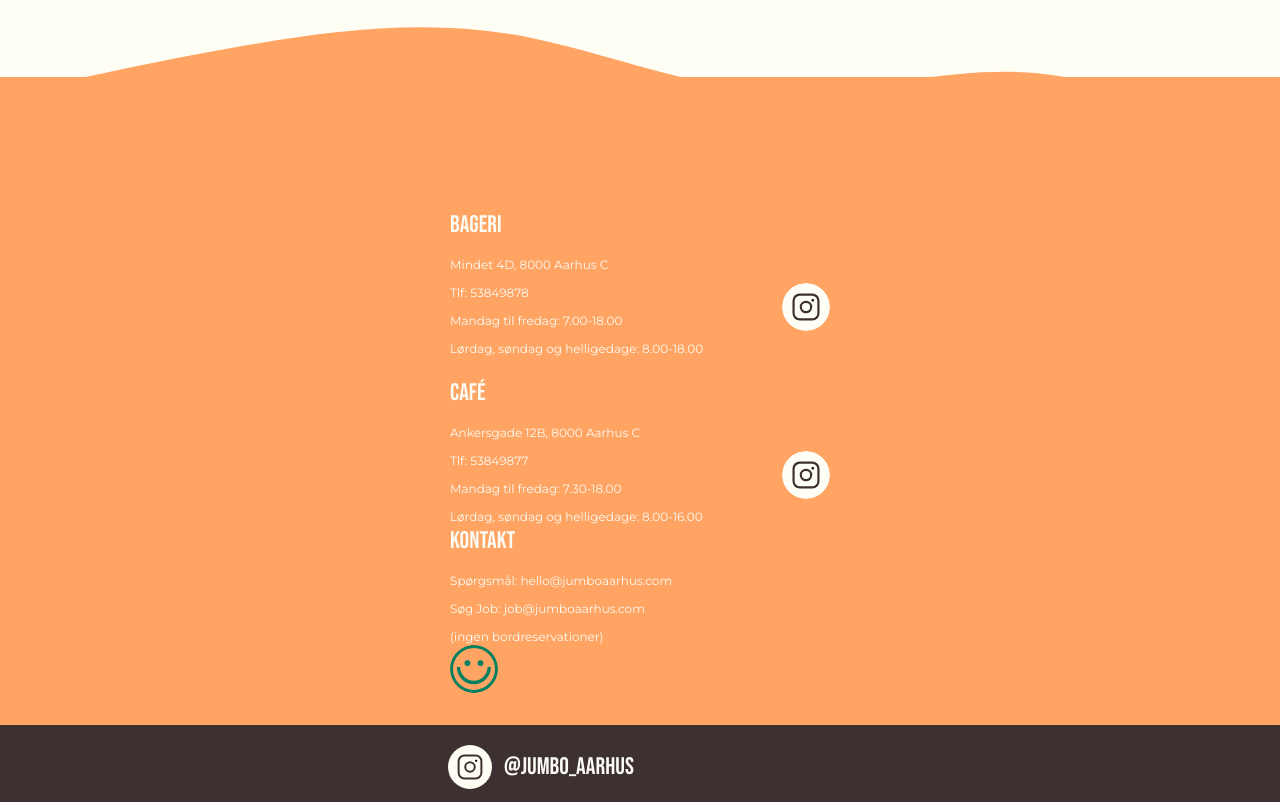
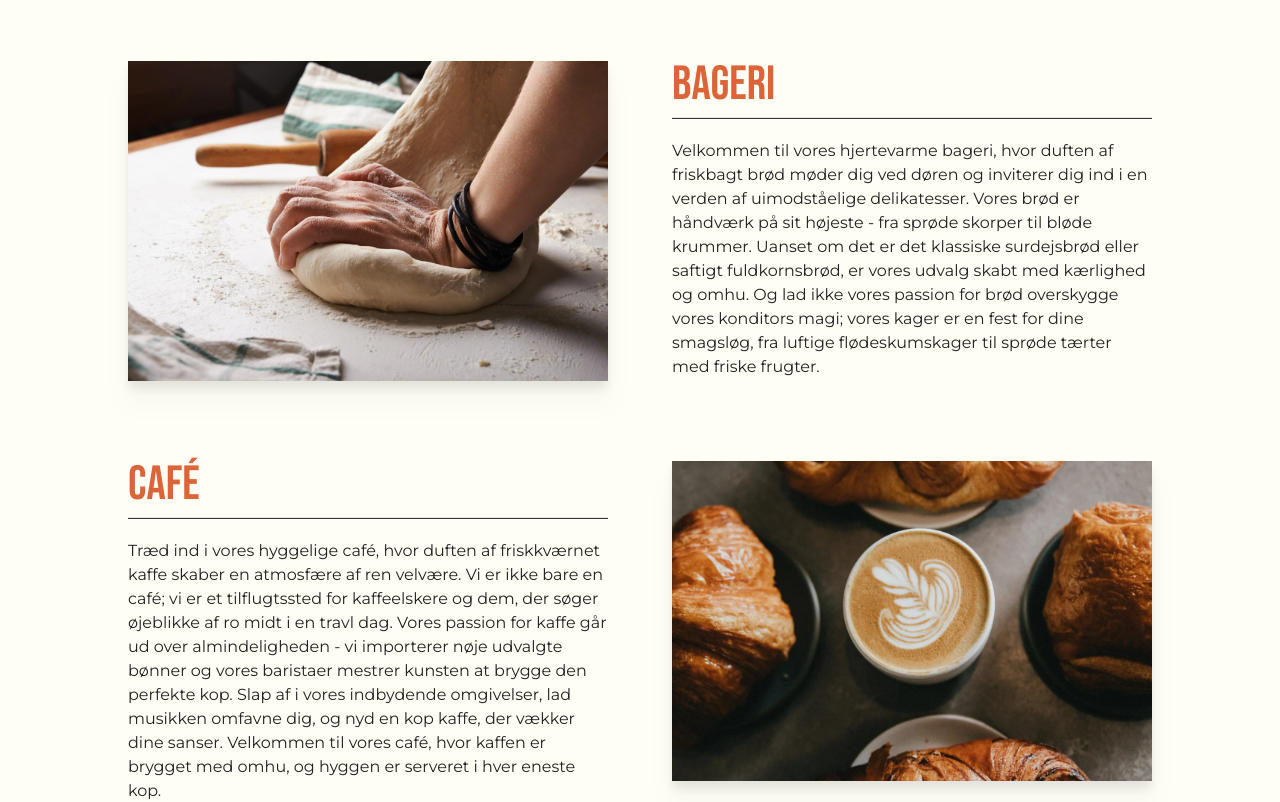
Before and after one commit to Nico-Harms/advanced-web-development, a React app: page / in a window 1280 px wide. Shown: the part 720-1522 px from the top of the page. Built offline with nearby package versions, Linux system fonts and the light colour scheme; the HTML template or start-up script is replaced by a standard one.

Commit message:
text sect done

```diff
--- a/src/components/sections/LocationSection.jsx
+++ b/src/components/sections/LocationSection.jsx
@@ -3,9 +3,9 @@ import locationIMG from '../../assets/images/location-img.webp'
 
 export default function LocationSection() {
     return (
-        <div className=" bg-prime-brown md:flex md:items-center">
+        <div className=" bg-prime-brown md:flex md:items-center ">
             <div className="flex flex-col gap-9 py-5 md:w-2/4 ">
-                <div className="flex flex-col gap-7 items-center w-[85%] m-auto md:items-start md:mx-20 md:my-2">
+                <div className="flex flex-col gap-7 items-center w-[85%] m-auto md:items-start md:mx-[20%] md:my-2">
                     <div className=" flex flex-col items-center gap-7 md:flex-row md:items-start">
                         <img src={locationSVG} className=' w-10 md:order-last md:w-9 ' alt="location icon" />
                         <h2 className='font-bebas text-off-white text-4xl text-center md:text-6xl'>Lokoationer</h2>
@@ -14,7 +14,7 @@ export default function LocationSection() {
                         <p className='font-mont text-off-white text-sm text-center md:text-base'>Find vores café og bageri i hjertet af Aarhus </p>
                     </div>
                 </div>
-                <div className=" flex gap-5 w-[85%] m-auto md:flex-col md:mx-20 md:my-2">
+                <div className=" flex gap-5 w-[85%] m-auto md:flex-col md:mx-[20%] md:my-2">
                     <div className=" flex flex-col gap-2 items-center w-[50%] md:items-start md:w-auto">
                         <h3 className='font-bebas text-3xl text-off-white md:text-4xl'>Bageri</h3>
                         <p className='font-mont text-off-white text-sm italic md:text-base' >Mindet 4D, 8000 Aarhus C</p>
--- a/src/components/sections/TextSection.jsx
+++ b/src/components/sections/TextSection.jsx
@@ -3,23 +3,23 @@ import Cafe from '../../assets/images/cafe.webp';
 
 export default function TextSection() {
     return (
-        <>
-            <div className="">
-                <div className="">
-                    <h2>Bageri</h2>
-                    <hr />
-                    <p></p>
+        <div className='flex flex-col gap-20 my-16'>
+            <div className=" w-4/5 mx-auto flex flex-col gap-10 md:grid md:grid-cols-2 lg:gap-16">
+                <div className=" flex flex-col gap-2 ">
+                    <h2 className='font-bebas text-4xl text-prime-orange md:text-5xl'>Bageri</h2>
+                    <hr className=' bg-prime-brown h-[2px] mb-3' />
+                    <p className='font-mont text-off-black text-sm lg:text-base'>Velkommen til vores hjertevarme bageri, hvor duften af friskbagt brød møder dig ved døren og inviterer dig ind i en verden af uimodståelige delikatesser. Vores brød er håndværk på sit højeste - fra sprøde skorper til bløde krummer. Uanset om det er det klassiske surdejsbrød eller saftigt fuldkornsbrød, er vores udvalg skabt med kærlighed og omhu. Og lad ikke vores passion for brød overskygge vores konditors magi; vores kager er en fest for dine smagsløg, fra luftige flødeskumskager til sprøde tærter med friske frugter.</p>
                 </div>
-                <img src={Bakery} alt="" />
+                <img src={Bakery} className='w-[100%] drop-shadow-xl md:order-first md:mt-14 lg:mt-0' alt="" />
             </div>
-            <div className="">
-                <div className="">
-                    <h2>Café</h2>
-                    <hr />
-                    <p></p>
+            <div className="w-4/5 mx-auto flex flex-col gap-10 md:grid md:grid-cols-2 lg:gap-16">
+                <div className="flex flex-col gap-2">
+                    <h2 className='font-bebas text-4xl text-prime-orange md:text-5xl'>Café</h2>
+                    <hr className=' bg-prime-brown h-[2px] mb-3'/>
+                    <p className='font-mont text-off-black text-sm lg:text-base '>Træd ind i vores hyggelige café, hvor duften af friskkværnet kaffe skaber en atmosfære af ren velvære. Vi er ikke bare en café; vi er et tilflugtssted for kaffeelskere og dem, der søger øjeblikke af ro midt i en travl dag. Vores passion for kaffe går ud over almindeligheden - vi importerer nøje udvalgte bønner og vores baristaer mestrer kunsten at brygge den perfekte kop. Slap af i vores indbydende omgivelser, lad musikken omfavne dig, og nyd en kop kaffe, der vækker dine sanser. Velkommen til vores café, hvor kaffen er brygget med omhu, og hyggen er serveret i hver eneste kop.</p>
                 </div>
-                <img src={Cafe} alt="" />
+                <img src={Cafe} className='w-[100%] drop-shadow-xl md:mt-14 lg:mt-0' alt="" />
             </div>
-        </>
+        </div>
     )
 }
--- a/src/pages/HomePage.jsx
+++ b/src/pages/HomePage.jsx
@@ -3,13 +3,15 @@ import HeroSection from "../components/sections/HeroSection";
 import InstaSection from "../components/sections/InstaSection";
 import LocationSection from "../components/sections/LocationSection";
 import Footer from "../components/semantic/Footer"
+import TextSection from "../components/sections/TextSection";
+
 export default function HomePage() {
 
     return (
         <main>
             <HeroSection />
             <LocationSection />
-            <Footer />
+            <TextSection />
 
             <InstaSection />
 
```
Also changed, not shown: src/assets/images/cafe.webp.
